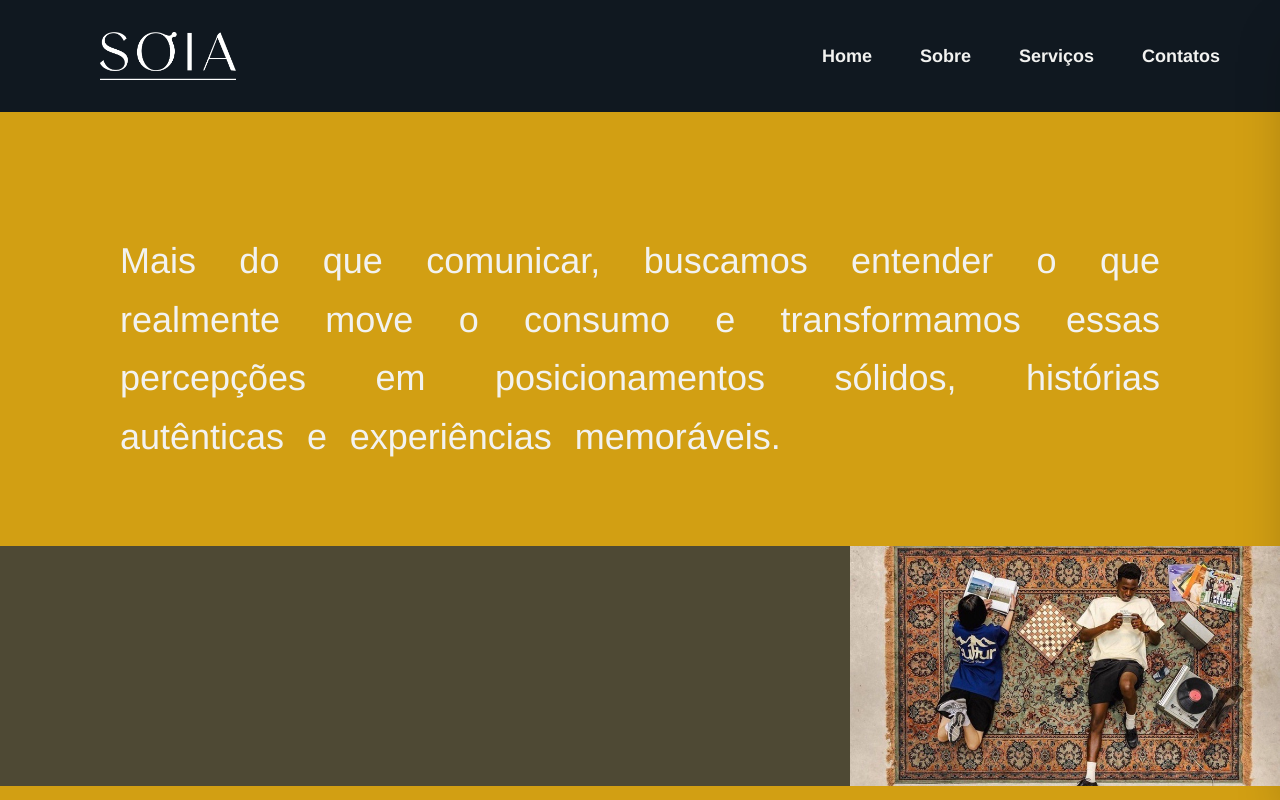
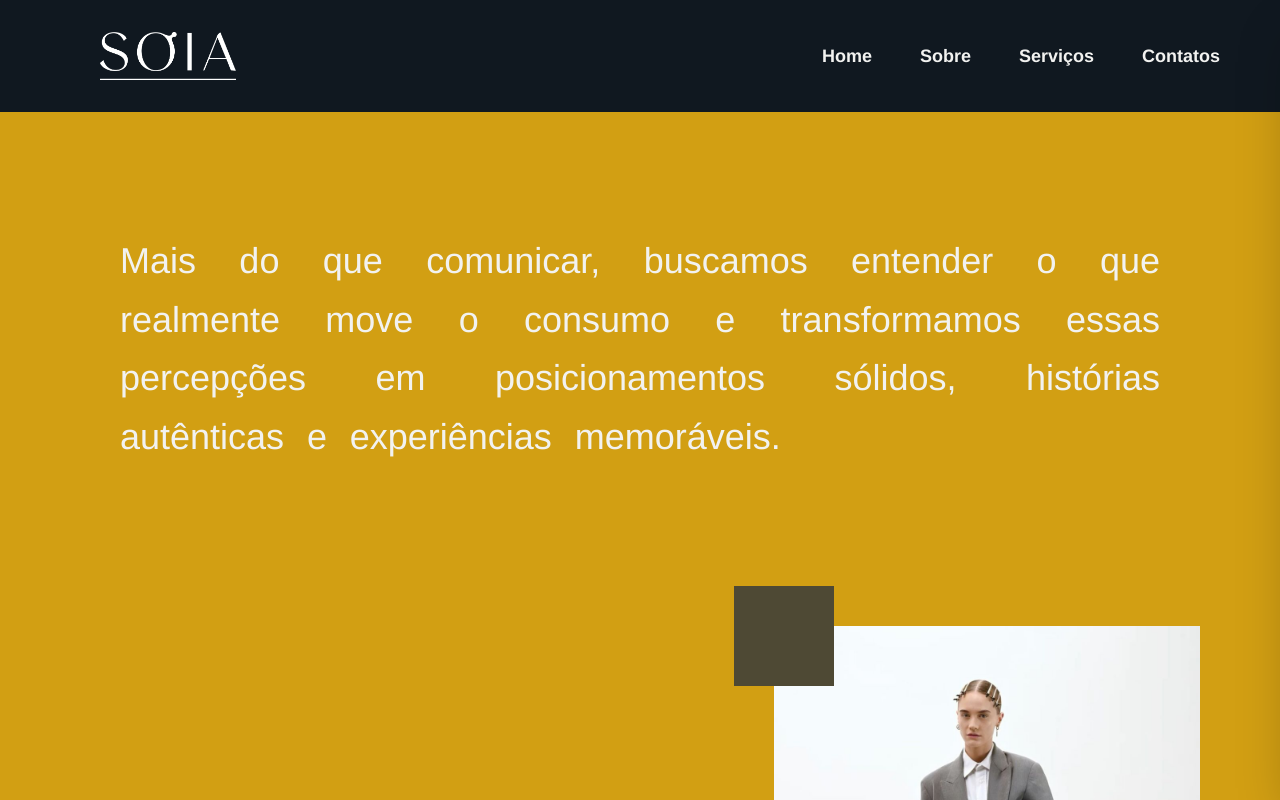
Before and after one commit to MathewsFranco/soia, a React (Vite) app: page / in a window 1280 px wide. Shown: the top 800 px of the page. Built offline with nearby package versions, Linux system fonts and the light colour scheme.

Commit message:
🔥 remove section

```diff
--- a/src/components/ImageSpacer.tsx
+++ /dev/null
@@ -1,11 +0,0 @@
-export function ImageSpacer() {
-  return (
-    <div className="w-full max-h-60 flex overflow-hidden bg-sage">
-      <img
-        src="/carpet.jpeg"
-        className="max-h-86 ml-auto object-cover"
-        alt="people on a carpet reading and playing on their phone"
-      />
-    </div>
-  )
-}
--- a/src/routes/index.tsx
+++ b/src/routes/index.tsx
@@ -1,11 +1,10 @@
+import Footer from '@/components/Footer'
+import { createFileRoute } from '@tanstack/react-router'
 import { About } from '../components/About'
 import { BrandDefinition } from '../components/BrandDefinition'
-import Footer from '@/components/Footer'
 import { Founder } from '../components/Founder'
-import { ImageSpacer } from '../components/ImageSpacer'
 import { Services } from '../components/Services'
 import { Slogan } from '../components/Slogan'
-import { createFileRoute } from '@tanstack/react-router'
 
 export const Route = createFileRoute('/')({
   component: App,
@@ -15,7 +14,6 @@ function App() {
   return (
     <>
       <Slogan />
-      <ImageSpacer />
       <BrandDefinition />
       <About />
       <Services />
```
